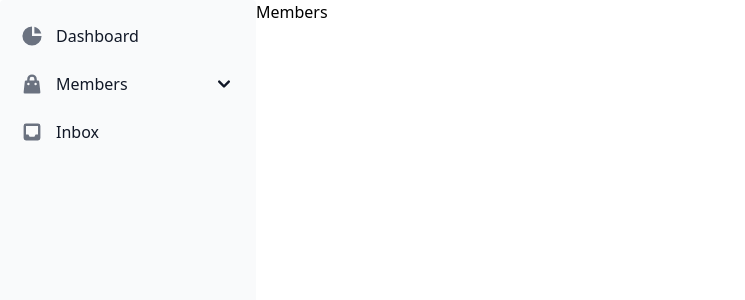
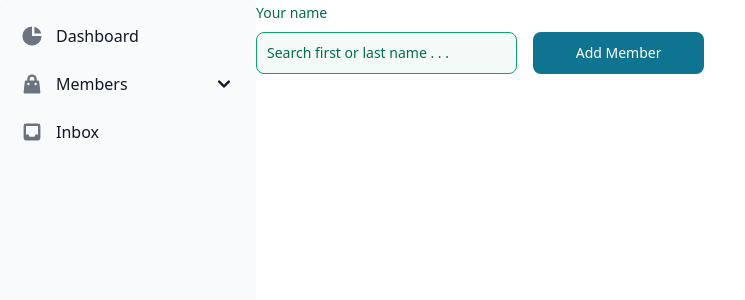
Before and after one commit to AbdulloxOrifjonov/gym_rat, a React (Create React App) app: page /owner/members in a window 1280 px wide. Shown: the top 300 px of the page, without its empty margins (0-745 px from the left). Built offline with nearby package versions, Linux system fonts and the light colour scheme.

Commit message:
new branch

```diff
--- a/src/Pages/common/Members.jsx
+++ b/src/Pages/common/Members.jsx
@@ -1,9 +1,36 @@
 /** @format */
 
 import React from "react";
+import { Label, TextInput } from "flowbite-react";
+import { Button } from "flowbite-react";
 
 function Members() {
-  return <div>Members</div>;
+  return (
+    <div className="flex max-w-md flex-col gap-4">
+      <div>
+        <div className="mb-2 block">
+          <Label htmlFor="username3" color="success" value="Your name" />
+        </div>
+        <div className="flex gap-4">
+          <TextInput
+            id="username"
+            placeholder="Search first or last name . . ."
+            required
+            color="success"
+            className="w-80"
+            // helperText={
+            //   <>
+            //     <span className="font-medium">Alright!</span> Search first or last name . . .
+            //   </>
+            // }
+          />
+          <Button className="w-52" type="submit">
+            Add Member
+          </Button>
+        </div>
+      </div>
+    </div>
+  );
 }
 
 export default Members;
```
